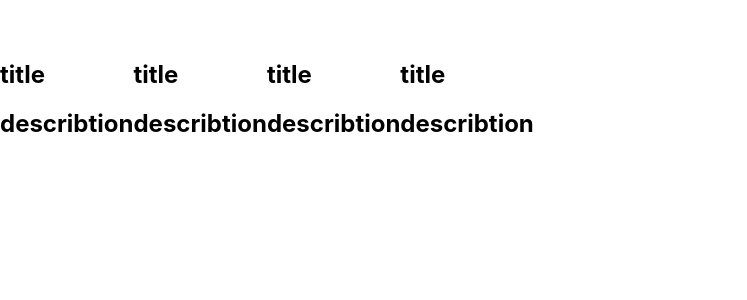
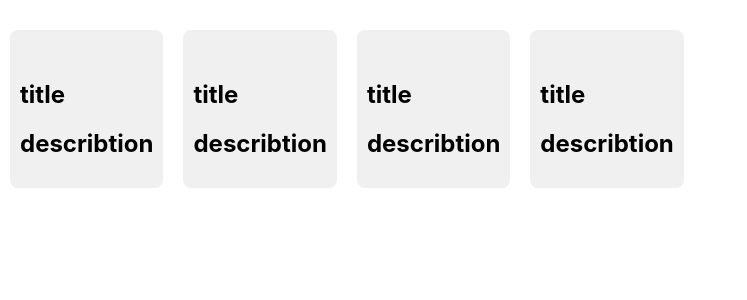
Before and after one commit to omaranBazna/innovir, a React (Create React App) app: page / in a window 1280 px wide. Shown: the top 300 px of the page, without its empty margins (0-747 px from the left). Built offline with nearby package versions, Linux system fonts and the light colour scheme.

Commit message:
styling the product

```diff
--- a/src/App.css
+++ b/src/App.css
@@ -1,3 +1,9 @@
 #products{
   display:flex;
 }
+.product{
+  padding:10px;
+  margin:10px;
+  background-color: rgb(240, 240, 240);
+  border-radius:8px;
+}
```
